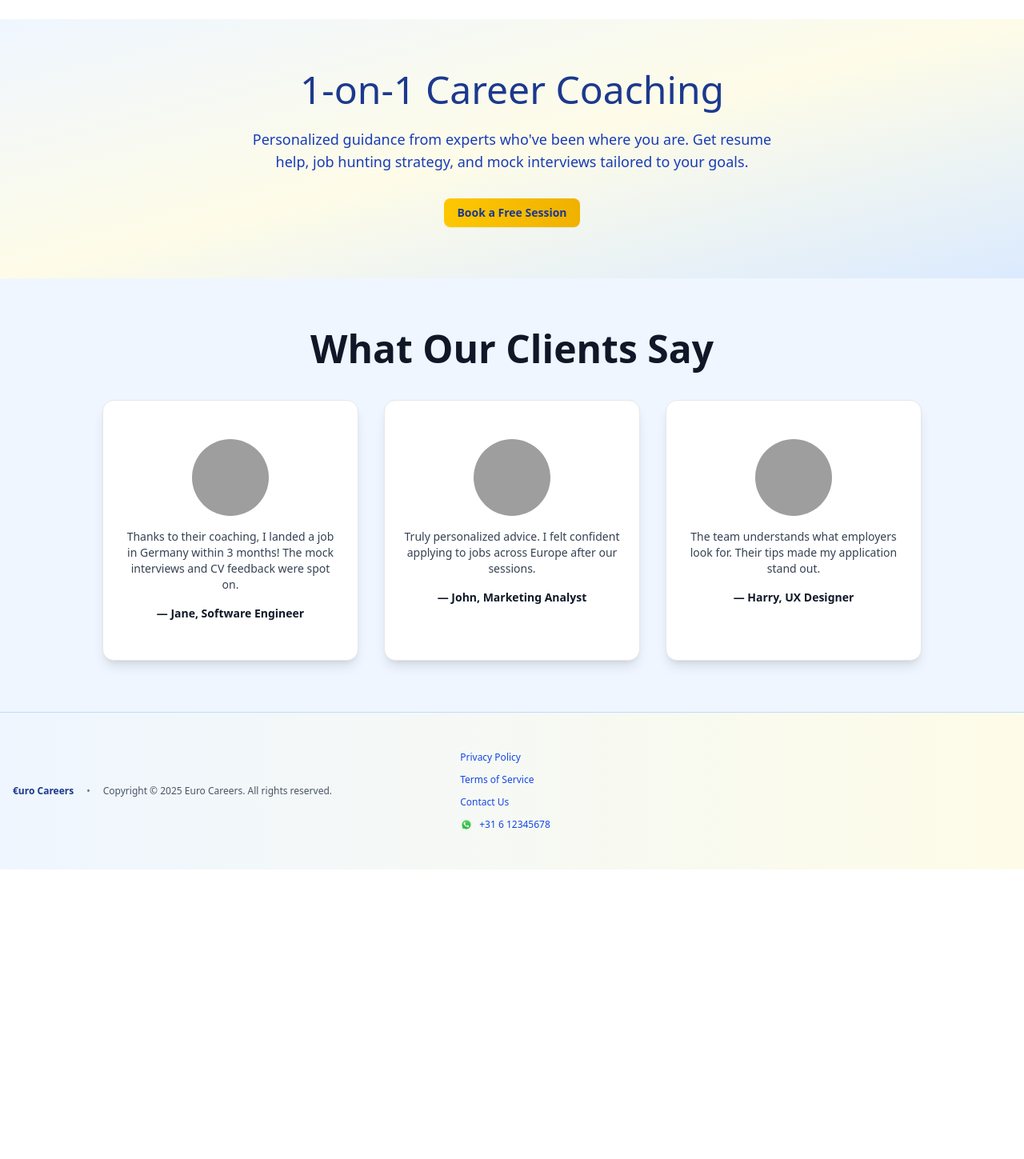
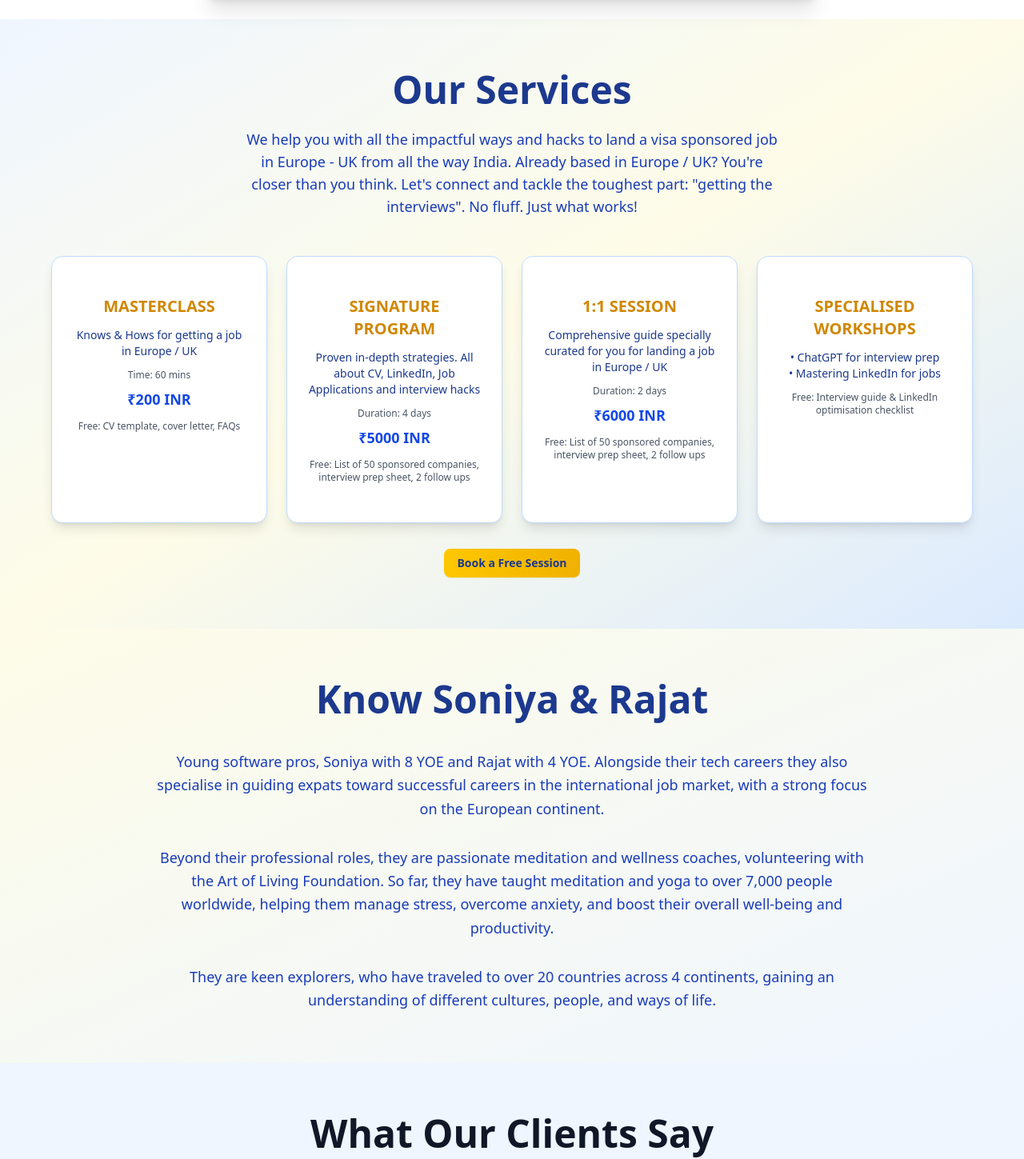
Before and after one commit to maverikkano/coaching-landing-page, a Next.js app: page / in a window 1280 px wide. Shown: the part 776-2225 px from the top of the page at 80% size. Before the commit the page ends 1863 px from the top, so only its background shows below. Built offline with nearby package versions, Linux system fonts and the light colour scheme; grey boxes are pictures that could not be loaded.

Commit message:
Content updated

```diff
--- a/app/page.js
+++ b/app/page.js
@@ -26,10 +26,14 @@ export default function Home() {
         {/* <div className="absolute inset-0 bg-black/70 z-10"></div> */}
         <div className="relative z-10 flex flex-col items-center bg-gradient-to-br from-blue-50/70 to-yellow-50/60 mt-0 md:mt-20 p-8 rounded-lg max-w-3xl w-full shadow-xl border border-blue-200 backdrop-blur-sm" id="hero-content">
           <h1 className="text-4xl md:text-8xl font-extrabold mb-6 text-blue-900">
-            <br className="md:hidden" /> Welcome to <br className="md:invisible" /><span className="text-yellow-600">Road to €uro Careers</span>
+            <br className="md:hidden" /> <span className="text-yellow-600">Welcome to</span> <br className="md:invisible" /><span className="text-blue-900">Road to €uro Careers</span>
           </h1>
-          <p className="text-blue-800 text-xl mb-10">
+          <p className="text-purple-800 text-xl mb-6">
             10 JULY 2025 <span className="font-semibold">ONLINE</span>
+          </p>
+          <p className="text-blue-800 text-lg mb-8 text-center max-w-2xl">
+            Best stop to learn the insider strategies for landing a job in Europe / UK. <br /><br />
+            Soniya & Rajat are young software pros and international job experts, have worked across top MNCs across the UK, India and now the Netherlands.
           </p>
           <div className="flex flex-col sm:flex-row items-center gap-4">
             <Input type="email" placeholder="Enter email to register free" className="w-72 bg-white/95 border-blue-300 focus:border-blue-500 focus:ring-blue-500 text-gray-900 placeholder-gray-600 shadow-lg backdrop-blur-sm" />
@@ -39,11 +43,67 @@ export default function Home() {
       </div>
 
       <div id="1on1-coaching-section" className="w-full bg-gradient-to-br from-blue-50 via-yellow-50 to-blue-100 py-16 px-6 text-center text-blue-900">
-        <h2 className="text-3xl md:text-5xl fłnt-bold mb-6">1-on-1 Career Coaching</h2>
-        <p className="max-w-2xl mx-auto mb-8 text-lg text-blue-800">
-          Personalized guidance from experts who&apos;ve been where you are. Get resume help, job hunting strategy, and mock interviews tailored to your goals.
+        <h2 className="text-3xl md:text-5xl font-bold mb-6">Our Services</h2>
+        <p className="max-w-2xl mx-auto mb-12 text-lg text-blue-800">
+          We help you with all the impactful ways and hacks to land a visa sponsored job in Europe - UK from all the way India. Already based in Europe / UK? You&apos;re closer than you think. Let&apos;s connect and tackle the toughest part: &quot;getting the interviews&quot;. No fluff. Just what works!
         </p>
+
+        <div className="max-w-6xl mx-auto grid md:grid-cols-2 lg:grid-cols-4 gap-6 mb-8">
+          <Card className="bg-white text-blue-900 rounded-xl border border-blue-200 shadow-lg hover:shadow-xl transition-shadow">
+            <CardContent className="p-6 text-center">
+              <h3 className="text-xl font-bold mb-3 text-yellow-600">MASTERCLASS</h3>
+              <p className="text-sm mb-3">Knows & Hows for getting a job in Europe / UK</p>
+              <p className="text-xs text-gray-600 mb-2">Time: 60 mins</p>
+              <p className="text-lg font-bold text-blue-700 mb-3">₹200 INR</p>
+              <p className="text-xs text-gray-600">Free: CV template, cover letter, FAQs</p>
+            </CardContent>
+          </Card>
+
+          <Card className="bg-white text-blue-900 rounded-xl border border-blue-200 shadow-lg hover:shadow-xl transition-shadow">
+            <CardContent className="p-6 text-center">
+              <h3 className="text-xl font-bold mb-3 text-yellow-600">SIGNATURE PROGRAM</h3>
+              <p className="text-sm mb-3">Proven in-depth strategies. All about CV, LinkedIn, Job Applications and interview hacks</p>
+              <p className="text-xs text-gray-600 mb-2">Duration: 4 days</p>
+              <p className="text-lg font-bold text-blue-700 mb-3">₹5000 INR</p>
+              <p className="text-xs text-gray-600">Free: List of 50 sponsored companies, interview prep sheet, 2 follow ups</p>
+            </CardContent>
+          </Card>
+
+          <Card className="bg-white text-blue-900 rounded-xl border border-blue-200 shadow-lg hover:shadow-xl transition-shadow">
+            <CardContent className="p-6 text-center">
+              <h3 className="text-xl font-bold mb-3 text-yellow-600">1:1 SESSION</h3>
+              <p className="text-sm mb-3">Comprehensive guide specially curated for you for landing a job in Europe / UK</p>
+              <p className="text-xs text-gray-600 mb-2">Duration: 2 days</p>
+              <p className="text-lg font-bold text-blue-700 mb-3">₹6000 INR</p>
+              <p className="text-xs text-gray-600">Free: List of 50 sponsored companies, interview prep sheet, 2 follow ups</p>
+            </CardContent>
+          </Card>
+
+          <Card className="bg-white text-blue-900 rounded-xl border border-blue-200 shadow-lg hover:shadow-xl transition-shadow">
+            <CardContent className="p-6 text-center">
+              <h3 className="text-xl font-bold mb-3 text-yellow-600">SPECIALISED WORKSHOPS</h3>
+              <p className="text-sm mb-3">• ChatGPT for interview prep<br/>• Mastering LinkedIn for jobs</p>
+              <p className="text-xs text-gray-600">Free: Interview guide & LinkedIn optimisation checklist</p>
+            </CardContent>
+          </Card>
+        </div>
+
         <Button className="bg-gradient-to-r from-yellow-400 to-yellow-500 hover:from-yellow-500 hover:to-yellow-600 text-blue-900 font-semibold cursor-pointer">Book a Free Session</Button>
+      </div>
+
+      <div id="about-us" className="w-full bg-gradient-to-br from-yellow-50 to-blue-50 py-16 px-6 text-center text-blue-900">
+        <h2 className="text-3xl md:text-5xl font-bold mb-10">Know Soniya & Rajat</h2>
+        <div className="max-w-4xl mx-auto">
+          <p className="text-lg mb-8 text-blue-800 leading-relaxed">
+            Young software pros, Soniya with 8 YOE and Rajat with 4 YOE. Alongside their tech careers they also specialise in guiding expats toward successful careers in the international job market, with a strong focus on the European continent.
+          </p>
+          <p className="text-lg mb-8 text-blue-800 leading-relaxed">
+            Beyond their professional roles, they are passionate meditation and wellness coaches, volunteering with the Art of Living Foundation. So far, they have taught meditation and yoga to over 7,000 people worldwide, helping them manage stress, overcome anxiety, and boost their overall well-being and productivity.
+          </p>
+          <p className="text-lg text-blue-800 leading-relaxed">
+            They are keen explorers, who have traveled to over 20 countries across 4 continents, gaining an understanding of different cultures, people, and ways of life.
+          </p>
+        </div>
       </div>
 
       <div id="testimonials" className="w-full bg-blue-50 py-16 px-6 text-center text-gray-900">
```
